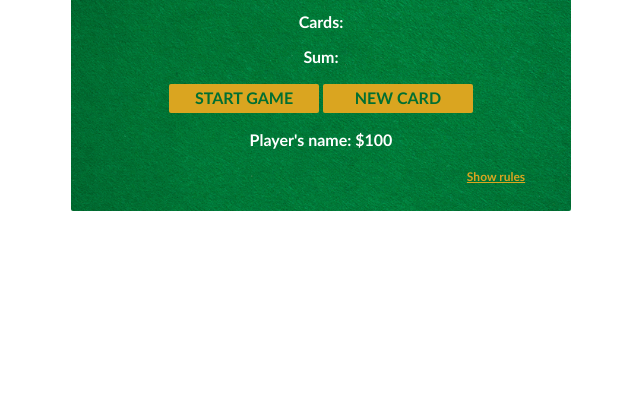
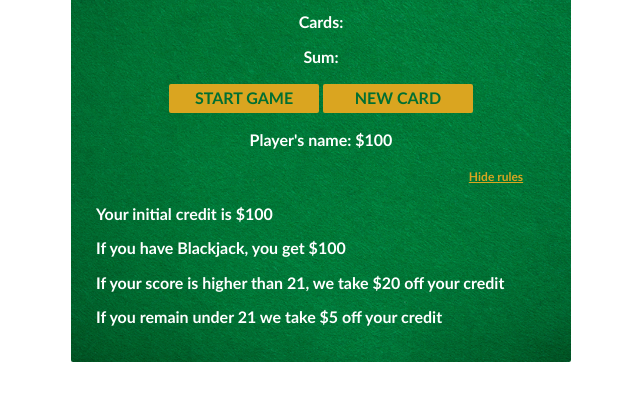
Before and after one commit to birgit2704/blackjack-game, a plain HTML site: page index.html in a window 1280 px wide. Both pictures are taken after a click on the button "Show rules". Shown: the part 171-572 px from the top of the page, without its empty margins (319-959 px from the left). Drawn offline with nearby package versions, Linux system fonts and the light colour scheme.

Commit message:
implement show/hide rules

```diff
--- a/index.css
+++ b/index.css
@@ -55,3 +55,9 @@ button {
   margin-left: auto;
   text-decoration: underline;
 }
+
+#rules {
+  display: none;
+  width: 90%;
+  margin: 0 auto;
+}
--- a/index.html
+++ b/index.html
@@ -21,7 +21,13 @@
         <button id="new-card-btn" onclick="newCard()">NEW CARD</button>
         <p id="player-el"></p>
       </div>
-      <button id="rules-btn" onclick="showRules()">Show rules</button>
+      <button id="rules-btn" onclick="toggleRules()">Show rules</button>
+      <div id="rules">
+        <p>Your initial credit is $100</p>
+        <p>If you have Blackjack, you get $100</p>
+        <p>If your score is higher than 21, we take $20 off your credit</p>
+        <p>If you remain under 21 we take $5 off your credit</p>
+      </div>
     </div>
     <script src="index.js"></script>
   </body>
--- a/index.js
+++ b/index.js
@@ -13,6 +13,7 @@ let sumEl = document.getElementById("sum-el");
 let cardsEl = document.getElementById("cards-el");
 let playerEl = document.getElementById("player-el");
 let loggedIn = false;
+let rulesVisible = false;
 
 playerEl.textContent = player.name + ": $" + player.chips;
 
@@ -77,3 +78,15 @@ function newCard() {
     renderGame();
   }
 }
+
+function toggleRules() {
+  if (!rulesVisible) {
+    document.getElementById("rules").style.display = "block";
+    document.getElementById("rules-btn").innerHTML = "Hide rules";
+    rulesVisible = true;
+  } else {
+    document.getElementById("rules").style.display = "none";
+    document.getElementById("rules-btn").innerHTML = "Show rules";
+    rulesVisible = false;
+  }
+}
```
